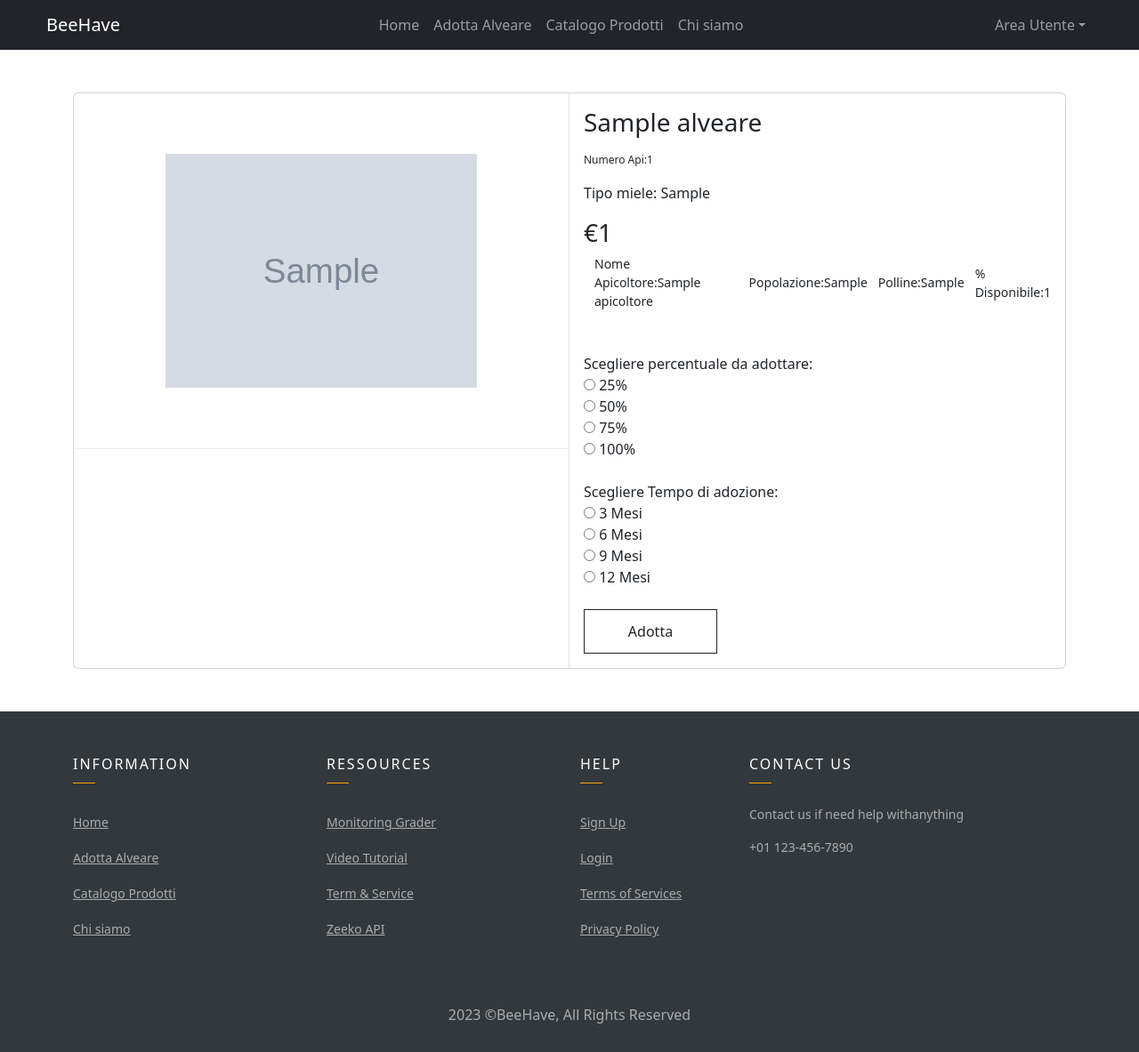
After one commit to gianwario/BeeHave, a Flask app: page /informazioni_alveare/1 in a window 1280 px wide. The commit adds this page. Shown: the whole page at 89% size. Run offline with Flask 2, Linux system fonts and the light colour scheme; tables that the repository leaves empty hold one stand-in row (values such as "Sample post"); grey boxes marked "Sample" are stand-in pictures; parts of the project's set-up code (start-up, migrations or seed data) failed here and were passed over.

Commit message:
implementation adopt_beehive function

```diff
--- a/Website/flaskr/Routes.py
+++ b/Website/flaskr/Routes.py
@@ -1,7 +1,7 @@
 from flask import render_template, Blueprint, session
 from flask_login import login_required, current_user
 
-from Website.flaskr.gestione_adozioni.GestioneAdozioniService import get_Alveari
+from Website.flaskr.gestione_adozioni.GestioneAdozioniService import get_Alveari, get_alveareById
 from Website.flaskr.gestione_vendita.GestioneVenditaService import getTuttiProdotti, getProdottoById
 from Website.flaskr.model.Prodotto import Prodotto
 
--- a/Website/flaskr/gestione_adozioni/GestioneAdozioniController.py
+++ b/Website/flaskr/gestione_adozioni/GestioneAdozioniController.py
@@ -1,13 +1,16 @@
+import datetime
 import os
 
 from flask import Blueprint, request, session, flash, render_template
 from flask_login import login_required, current_user
 from werkzeug.utils import secure_filename
-
+from datetime import date
 from Website.flaskr import image_folder_absolute
-from Website.flaskr.Routes import inserimento_alveare_page
+from Website.flaskr.Routes import inserimento_alveare_page, mostra_alveari
 from Website.flaskr.gestione_adozioni.GestioneAdozioniService import inserisci_alveare, update_imgAlveare, \
-    get_AlveariDisponibili
+    get_AlveariDisponibili, get_alveareById, affitto_alveare
+from Website.flaskr.gestione_utente.GestioneUtenteService import get_apicoltore_by_id
+from Website.flaskr.model.TicketAdozione import TicketAdozione
 from Website.flaskr.model.Alveare import Alveare
 
 ga = Blueprint('ga', __name__)
@@ -65,3 +68,30 @@ def mostra_alveari_disponibili(apicoltore_id):
     if session['isApicoltore']:
         alveari_disponibili = get_AlveariDisponibili(apicoltore_id)
         return render_template('/catalogo_alveari_disponibili.html', alveari_disponibili=alveari_disponibili)
+
+
+@ga.route('/informazioni_alveare/<int:alveare_id>', methods=['POST', 'GET'])
+def informazioni_alveare(alveare_id):
+    alveare = get_alveareById(alveare_id)
+    apicoltore = get_apicoltore_by_id(alveare.id_apicoltore)
+    return render_template('informazioni_alveare.html', alveare=alveare, apicoltore=apicoltore)
+
+
+@ga.route('/affitta_alveare', methods=['POST', 'GET'])
+@login_required
+def affitta_alveare():
+    if request.method == 'POST' and not session['isApicoltore']:
+        percentuale = int(request.form.get('disp'))
+        id_alveare = int(request.form.get('id_alv'))
+        percentuale_residua = int(request.form.get('percentuale_residua'))
+        id_cliente = int(request.form.get('id_client'))
+        tempo_adozione = int(request.form.get('tempo_adozione'))
+
+        if percentuale > percentuale_residua:
+            flash('Quantitá non disponibile!', category='error')
+
+        ticket = TicketAdozione(id_cliente=id_cliente, id_alveare=id_alveare, percentuale_adozione=percentuale,
+                                data_inizio_adozione=date.today(), tempo_adozione=tempo_adozione)
+        # TODO aggiungere data
+        affitto_alveare(ticket, percentuale)
+        return mostra_alveari()
--- a/Website/flaskr/gestione_adozioni/GestioneAdozioniService.py
+++ b/Website/flaskr/gestione_adozioni/GestioneAdozioniService.py
@@ -28,3 +28,16 @@ def get_AlveariDisponibili(apicoltore_id):
 
 def get_Alveari():
     return Alveare.query.all()
+
+
+def decrementa_percentuale(id_alveare, percentuale):
+    alveare = Alveare.query.filter_by(id=id_alveare).first()
+    alveare.percentuale_disponibile -= int(percentuale)
+    db.session.flush()
+    db.session.commit()
+
+
+def affitto_alveare(ticket, percentuale):
+    db.session.add(ticket)
+    db.session.commit()
+    decrementa_percentuale(ticket.id_alveare, percentuale)
--- a/Website/flaskr/gestione_vendita/GestioneVenditaController.py
+++ b/Website/flaskr/gestione_vendita/GestioneVenditaController.py
@@ -90,14 +90,9 @@ def elimina_prodotto(id_prodotto, id_api):
 def acquista_prodotto():
     if request.method == 'POST' and not session['isApicoltore']:
         quantita = int(request.form.get('quantita_prod'))
-        print(quantita)
         qnt_articolo = int(request.form.get('qnt_articolo'))
-        print(qnt_articolo)
         id_cliente = int(request.form.get('id_client'))
-        print(id_cliente)
-
         id_prodotto = int(request.form.get('id_prd'))
-        print(id_prodotto)
         if quantita <= qnt_articolo:
             flash('Quantitá non disponibile!', category='error')
 
--- a/Website/flaskr/model/TicketAdozione.py
+++ b/Website/flaskr/model/TicketAdozione.py
@@ -6,9 +6,9 @@ class TicketAdozione(db.Model):
     id = db.Column(db.Integer, primary_key=True, autoincrement=True)
     id_cliente = db.Column(db.Integer, db.ForeignKey('cliente.id'), primary_key=True)
     id_alveare = db.Column(db.Integer, db.ForeignKey('alveare.id'), primary_key=True)
-    percentuale_produzione = db.Column(db.Integer, nullable=False)
+    percentuale_adozione = db.Column(db.Integer, nullable=False)
     tempo_adozione = db.Column(db.Integer, nullable=False)
-    data_inizio_adozione = db.Column(db.DateTime(timezone=True), default=func.now(), nullable=False)
+    data_inizio_adozione = db.Column(db.DateTime(timezone=True), default=func.now(), nullable=True)
 
     def data_fine_adozione(self):
         return self.data_inizio_adozione + self.tempo_adozione
--- a/Website/flaskr/templates/catalogo_alveari_disponibili.html
+++ b/Website/flaskr/templates/catalogo_alveari_disponibili.html
@@ -36,7 +36,7 @@
                 <div class="card-body card-body-cascade text-center">
 
                     <!--Card Title-->
-                    <h4 class="card-title"><strong><a href="#">{{alveare.nome}}</a></strong></h4>
+                    <h4 class="card-title"><strong><a href="{{url_for('ga.informazioni_alveare', alveare_id=alveare.id)}}">{{alveare.nome}}</a></strong></h4>
 
                     <!-- Card Description-->
                     <p class="card-text">Descrizione generica
@@ -45,11 +45,11 @@
 
                     <p class="price">Prezzo: {{alveare.prezzo}}</p>
 
-                    <!--Card footer-->
+                    <!--Card footer
                     <div class="card-footer">
                         <p>Affitta</p>
                     </div>
-
+                        -->
 
                 </div>
             </div>
--- /dev/null
+++ b/Website/flaskr/templates/informazioni_alveare.html
@@ -0,0 +1,75 @@
+<!DOCTYPE html>
+<html lang="it">
+<head>
+
+    <link rel="stylesheet" href="{{url_for('static', filename='css/info_prod.css')}}">
+    {% extends "base.html"%}
+    {% block title %}Informazioni Alveare {% endblock %}
+
+</head>
+<body>
+{% block content %}
+<div class="container mt-5 mb-5">
+    <div class="card">
+        <div class="row g-0">
+            <div class="col-md-6 border-end">
+                <div class="d-flex flex-column justify-content-center">
+                    <div class="main_image"><img src="../static/images/{{alveare.img_path}}" id="main_product_image"
+                                                 width="350"></div>
+
+                </div>
+            </div>
+            <div class="col-md-6">
+                <div class="p-3 right-side">
+                    <div class="d-flex justify-content-between align-items-center"><h3>{{alveare.nome}}</h3></div>
+                    <div class="mt-2 pr-3 content"><p>Numero Api:{{alveare.numero_api}}</p></div>
+                    <p>Tipo miele: {{alveare.tipo_miele}}</p>
+                    <h3>€{{alveare.prezzo}}</h3>
+                    <div class="ratings d-flex flex-row align-items-center">
+                        <div class="d-flex flex-row"><i class='bx bxs-star'></i> <i class='bx bxs-star'></i> <i
+                                class='bx bxs-star'></i> <i class='bx bxs-star'></i> <i class='bx bx-star'></i></div>
+
+                        <span>Nome Apicoltore:{{apicoltore.nome}}</span><span>  Popolazione:{{alveare.popolazione}}</span><span>  Polline:{{alveare.polline}}</span><span>  % Disponibile:{{alveare.percentuale_disponibile}}</span>
+                    </div>
+
+                    <div class="buttons d-flex flex-row mt-5 gap-3">
+                        <form action="/affitta_alveare" method="post">
+                            <label for="percentuale">Scegliere percentuale da adottare: </label> <br>
+                            <input type="radio" id="percentuale" name="disp" value="25">
+                            <label for="percentuale2">25%</label><br>
+                            <input type="radio" id="percentuale2" name="disp" value="50">
+                            <label for="percentuale3">50%</label><br>
+                            <input type="radio" id="percentuale3" name="disp" value="75">
+                            <label for="percentuale4">75%</label><br>
+                            <input type="radio" id="percentuale4" name="disp" value="100">
+                            <label for="percentuale4">100%</label>
+                            <br>
+                            <br>
+
+                            <label for="tempo">Scegliere Tempo di adozione: </label> <br>
+                            <input type="radio" id="tempo" name="tempo_adozione" value="3">
+                            <label for="tempo">3 Mesi</label><br>
+                            <input type="radio" id="tempo2" name="tempo_adozione" value="6">
+                            <label for="tempo">6 Mesi</label><br>
+                            <input type="radio" id="tempo3" name="tempo_adozione" value="9">
+                            <label for="tempo">9 Mesi</label><br>
+                            <input type="radio" id="tempo4" name="tempo_adozione" value="12">
+                            <label for="tempo">12 Mesi</label>
+                            <br>
+                            <br>
+                            <input type="hidden" name="percentuale_residua" value="{{alveare.percentuale_disponibile}}">
+                            <input type="hidden" name="id_alv" value="{{alveare.id}}">
+                            <!-- Controllo per far effettuare acquisto solo al cliente -->
+                            <input type="hidden" name="id_client" value="{{current_user.id}}">
+                            <button type="submit" value="acquista" class="btn btn-outline-dark">Adotta</button>
+                        </form>
+                    </div>
+
+                </div>
+            </div>
+        </div>
+    </div>
+</div>
+{% endblock %}
+</body>
+</html>
--- a/Website/flaskr/templates/informazioni_prodotto.html
+++ b/Website/flaskr/templates/informazioni_prodotto.html
@@ -20,8 +20,7 @@
             </div>
             <div class="col-md-6">
                 <div class="p-3 right-side">
-                    <div class="d-flex justify-content-between align-items-center"><h3>{{prodotto.nome}}</h3>    <span
-                            class="heart"><i class='bx bx-heart'></i></span></div>
+                    <div class="d-flex justify-content-between align-items-center"><h3>{{prodotto.nome}}</h3>    </div>
                     <div class="mt-2 pr-3 content"><p>{{prodotto.descrizione}}</p></div>
                     <p>Localitá di produzione: {{prodotto.localita}}</p>
                     <h3>€{{prodotto.prezzo}}</h3>
@@ -58,7 +57,7 @@
         </div>
     </div>
 </div>
-{{current_user.nome}}
+
 {% endblock %}
 </body>
 </html>
```
Also changed, not shown: Website/flaskr/static/css/info_prod.css (+0 -76 lines), Website/flaskr/templates/catalogo_alveari.html (+5 -5 lines), Website/flaskr/static/images/honey_pot2.jpg (added).
